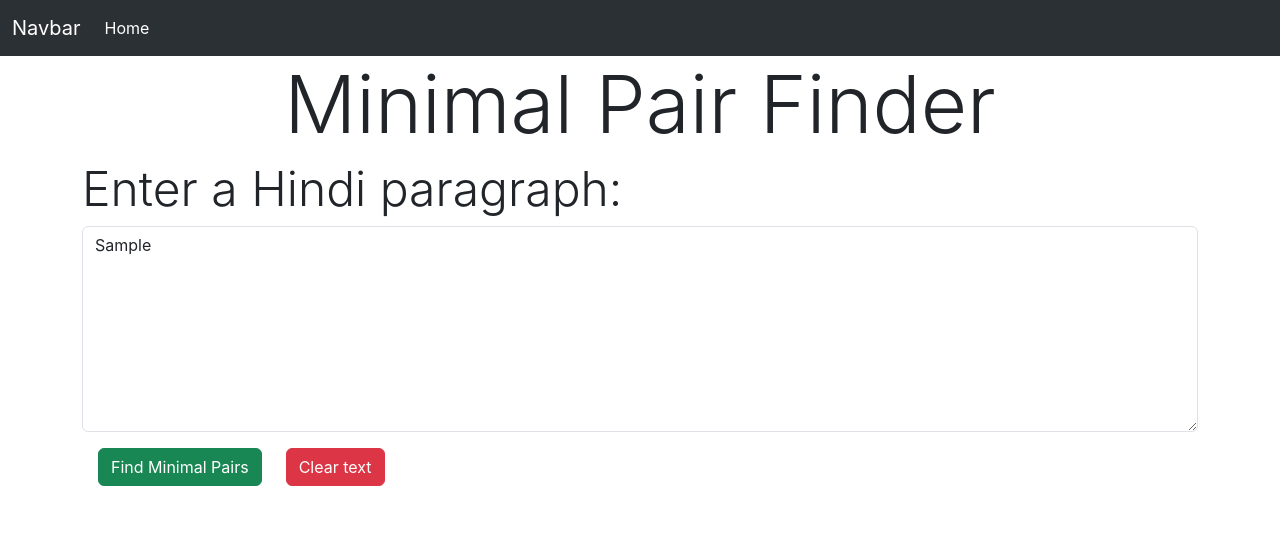
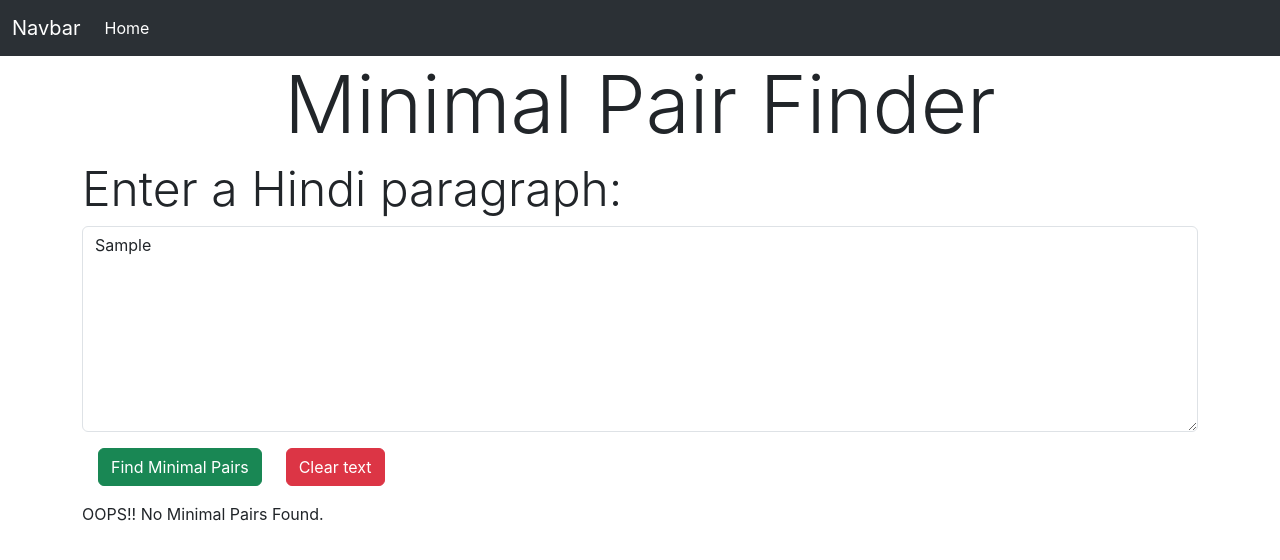
Before and after one commit to UtkarshUttam/Minimal-Pair-Finder, a React (Create React App) app: page / in a window 1280 px wide. Both pictures are taken after typing "Sample" into the empty fields and a click on the button "Find Minimal Pairs". Shown: the top 560 px of the page. Built offline with nearby package versions, Linux system fonts and the light colour scheme.

Commit message:
Update MinimalPairChecker.js

```diff
--- a/src/components/MinimalPairChecker.js
+++ b/src/components/MinimalPairChecker.js
@@ -111,7 +111,7 @@ class MinimalPairFinder extends React.Component {
               ))}
             </ul>
           </div>
-        ) : null}
+        ) : this.state.paragraph.length>0 ?<p>OOPS!! No Minimal Pairs Found.</p>:null}
       </div>
     );
   }
```
